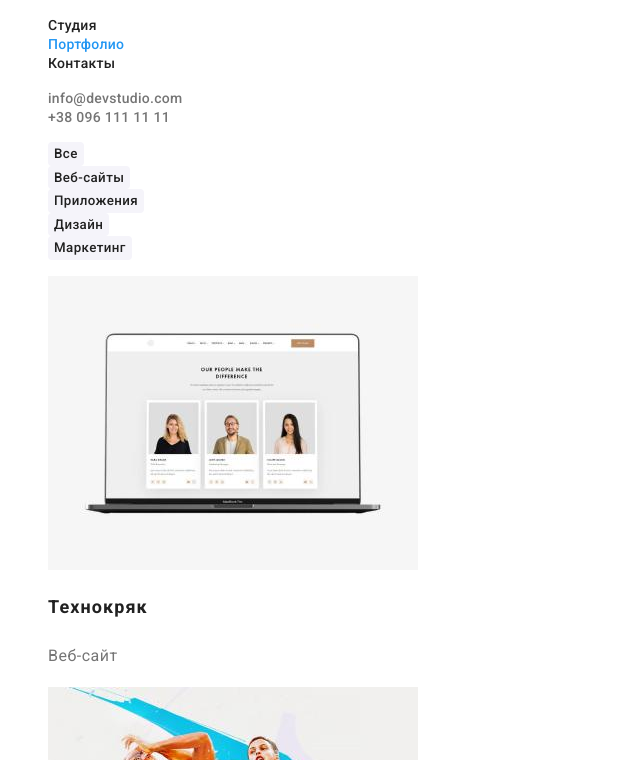
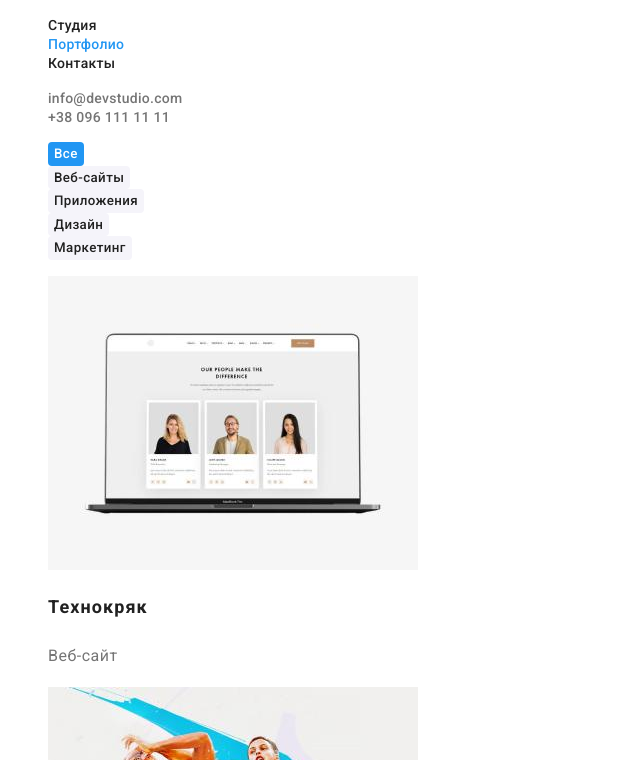
Before and after one commit to pylja/goit-markup-hw-02, a plain HTML site: page portfolio.html in a window 1280 px wide. Shown: the part 40-800 px from the top of the page, without its empty margins (0-640 px from the left). Drawn offline with Linux system fonts and the light colour scheme.

Commit message:
Дз виправлення

```diff
--- a/css/styles.css
+++ b/css/styles.css
@@ -238,6 +238,10 @@ body {
   background-color: var(--accent-color);
 }
 
+.button-active {
+  background-color: var(--accent-color);
+  color: var(--fourth-text-color);
+}
 
 .portfolio-title {
   font-weight: 700;
--- a/portfolio.html
+++ b/portfolio.html
@@ -52,7 +52,7 @@
         <h1 class="visually-hidden">Портфоліо</h1>
         <ul class="list">
           <li>
-            <button class="portfolio-button  cursor" type="button">Все</button>
+            <button class="portfolio-button button-active cursor" type="button">Все</button>
           </li>
           <li>
             <button class="portfolio-button cursor" type="button">
```
Also changed, not shown: index.html (+2 -0 lines).
